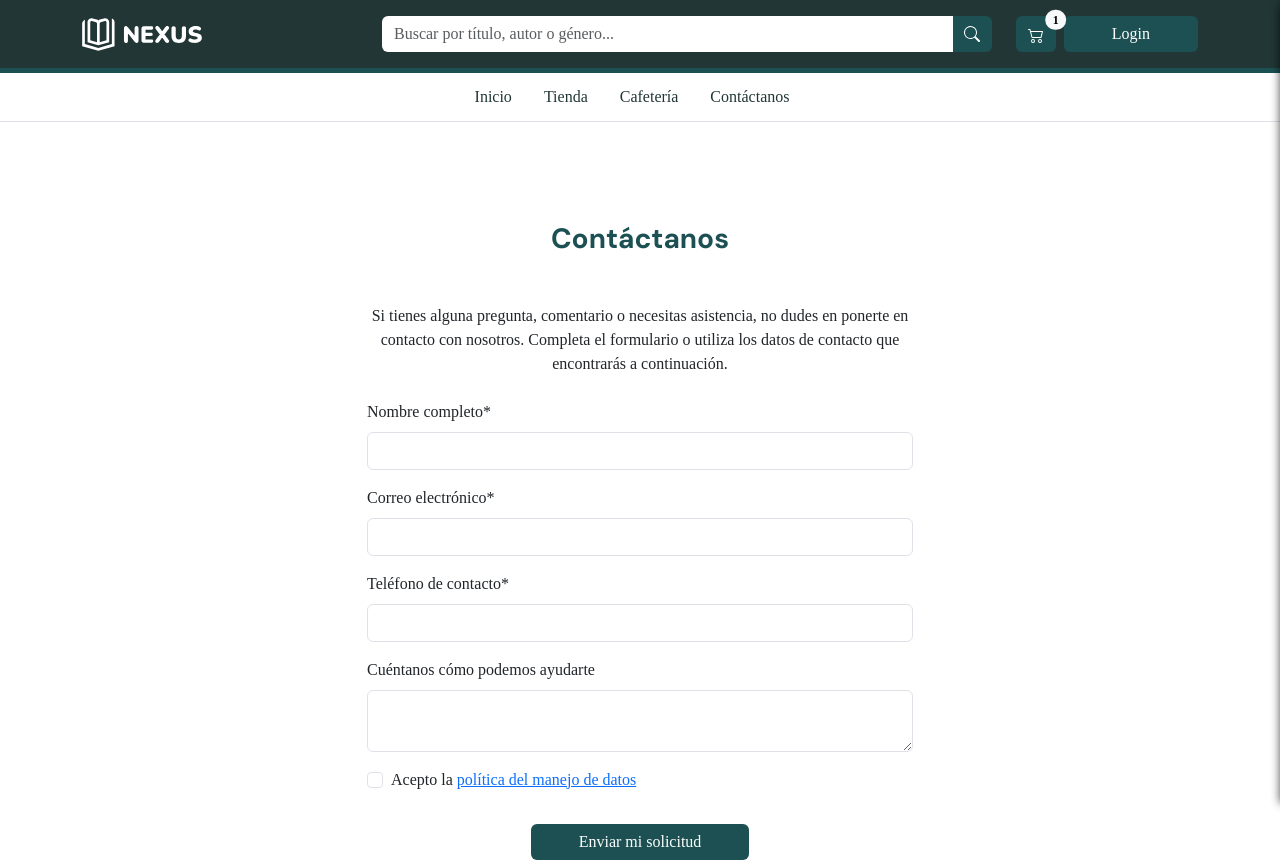
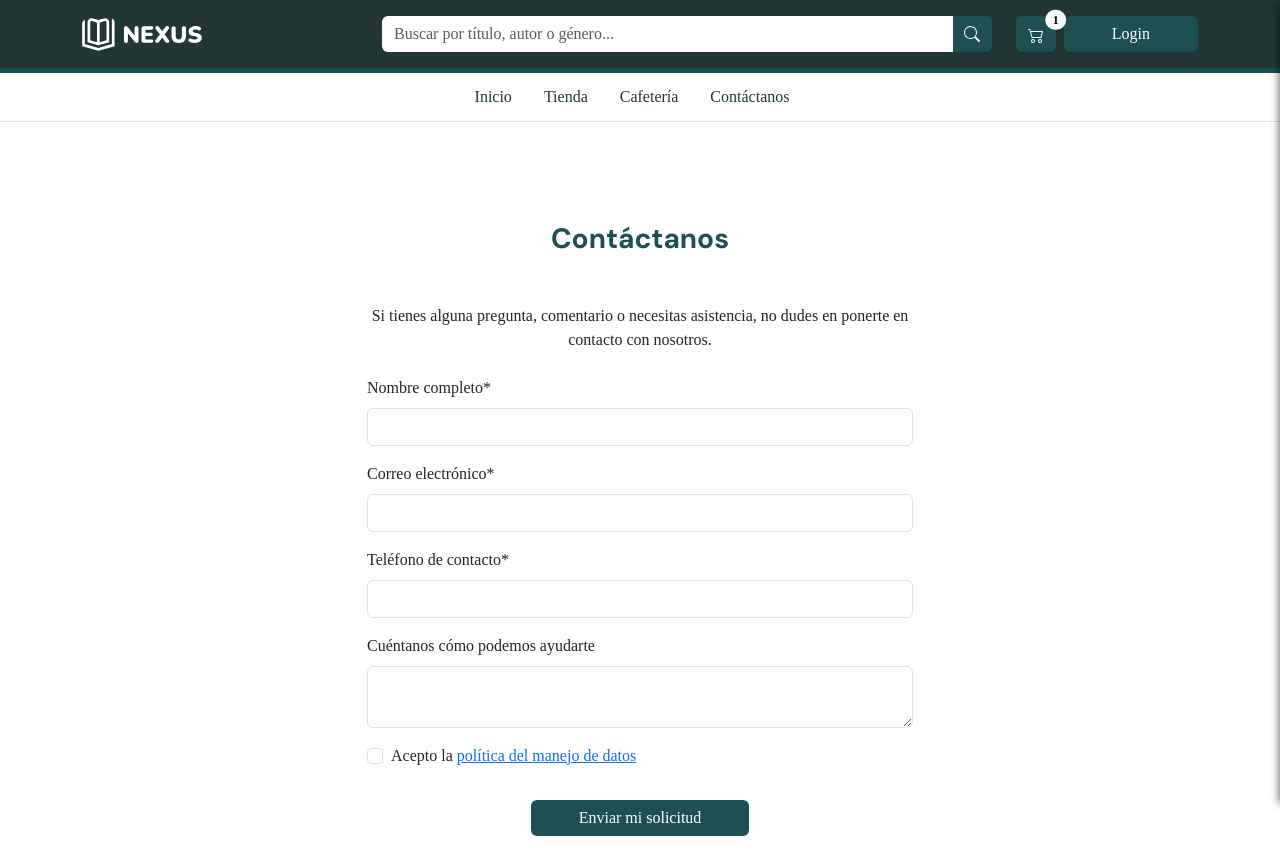
Before and after one commit to lauramolanob/Actividad2Frames, an Angular app: page /contactanos in a window 1280 px wide. Shown: the top 862 px of the page. Built offline with nearby package versions, Linux system fonts and the light colour scheme; a web font is replaced by a local one.

Commit message:
edit copy form

```diff
--- a/src/app/form-contacto/form-contacto.html
+++ b/src/app/form-contacto/form-contacto.html
@@ -5,7 +5,7 @@
         </h3>
         <div class="row justify-content-center">
             <div class="col-12 col-md-8 col-lg-6 text-center mb-4">
-                <p class="fs-6 mb-0">Si tienes alguna pregunta, comentario o necesitas asistencia, no dudes en ponerte en contacto con nosotros. Completa el formulario o utiliza los datos de contacto que encontrarás a continuación.</p>
+                <p class="fs-6 mb-0">Si tienes alguna pregunta, comentario o necesitas asistencia, no dudes en ponerte en contacto con nosotros.</p>
             </div>
         </div>
         <div class="row justify-content-center">
--- a/src/app/navbar/navbar.html
+++ b/src/app/navbar/navbar.html
@@ -34,7 +34,7 @@
                         1
                     </span>
                 </button>
-                <a href="#" target="_blank">
+                <a href="" target="_blank">
                     <button type="button" class="btn btn-green px-5">
                         Login
                     </button>
```
